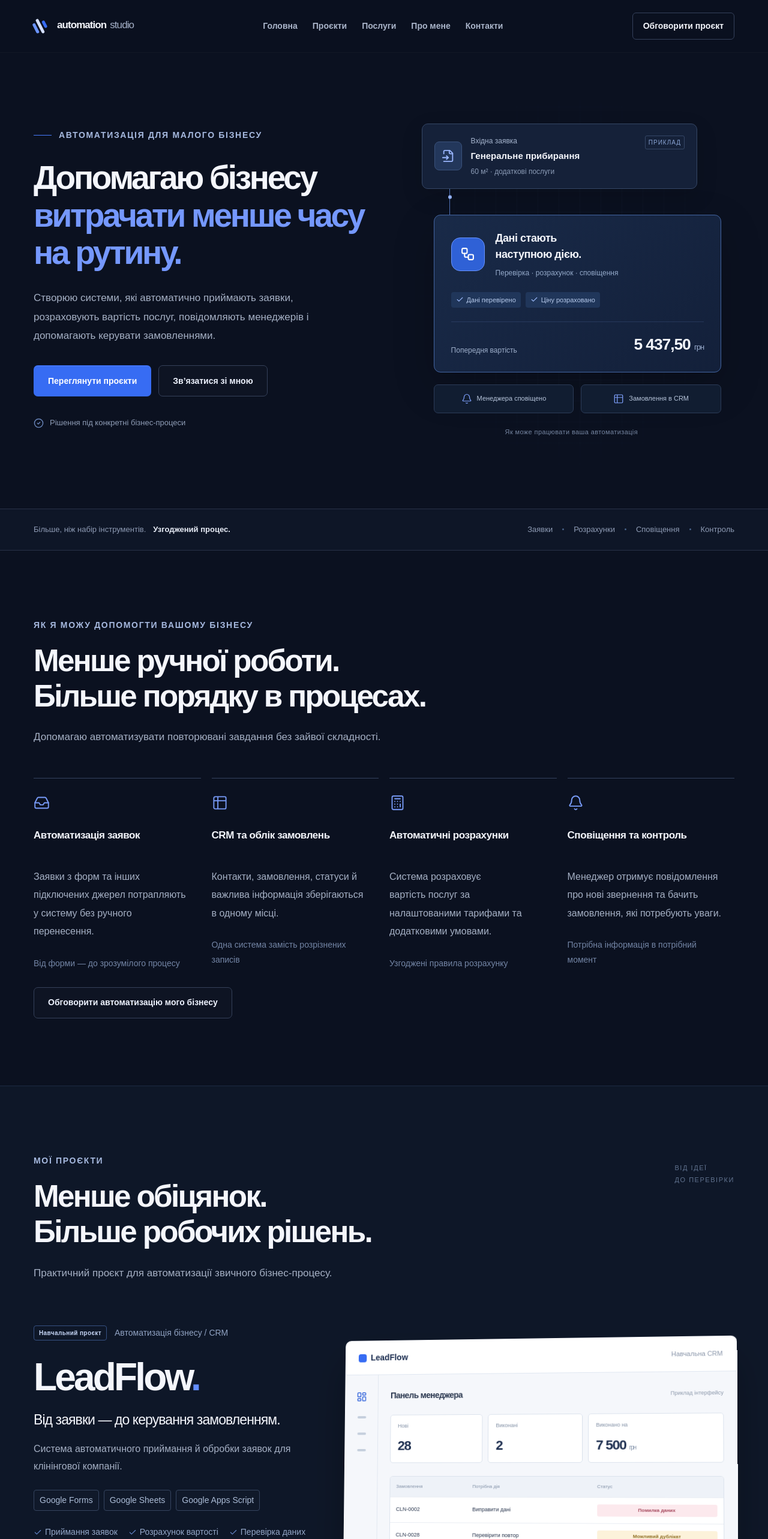
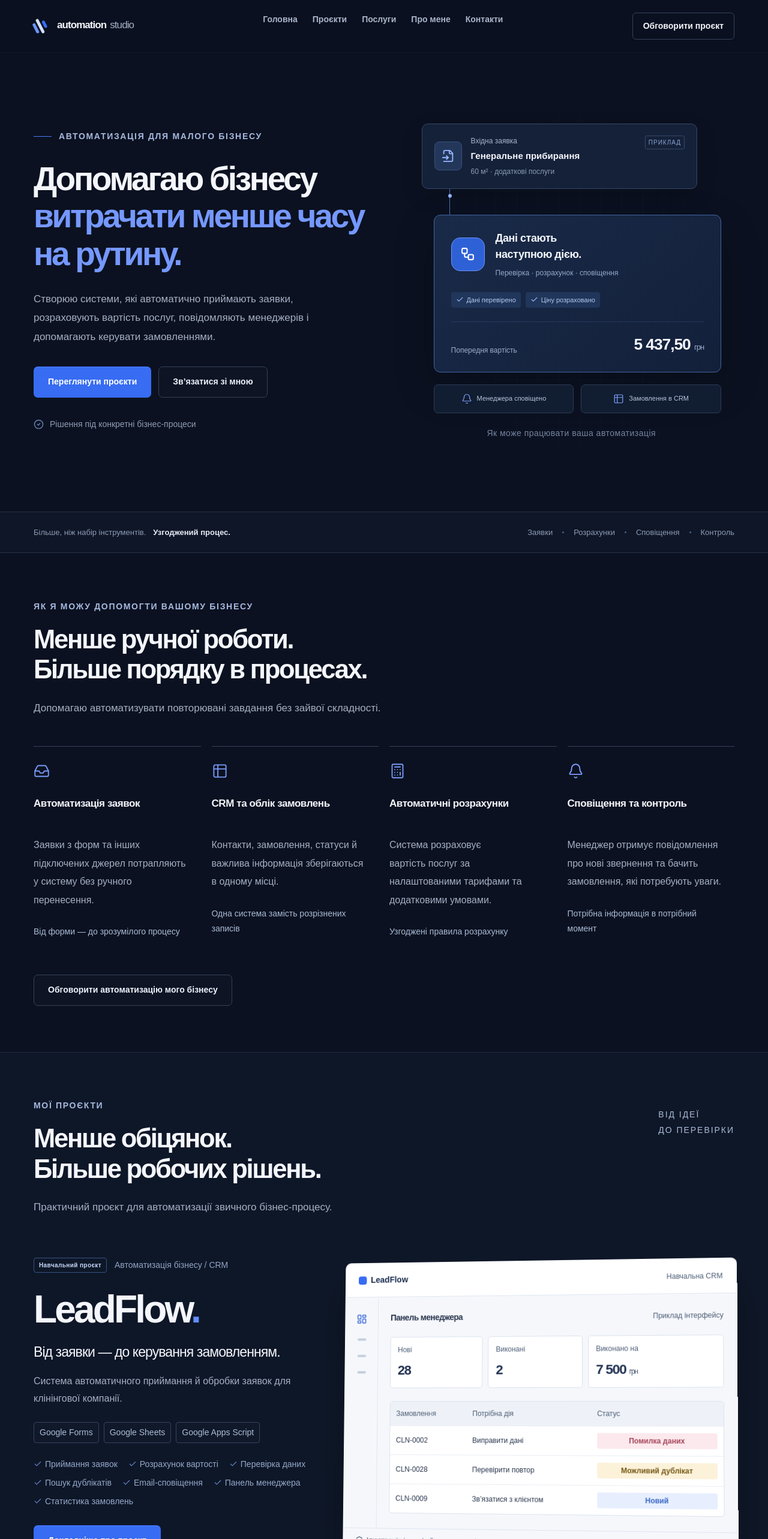
Before and after one commit to neklyudy/automation-studio-leadflow, a React (Vite) app: page / in a window 1280 px wide. Shown: the top 2566 px of the page at 60% size. Built offline with nearby package versions, Linux system fonts and the light colour scheme.

Commit message:
Update 2.0: src/styles.css

```diff
--- a/src/styles.css
+++ b/src/styles.css
@@ -1,4 +1,5 @@
-@import "tailwindcss";
+@import "tailwindcss" source(none);
+@source "./";
 @theme {
   --font-sans: "Manrope Variable", sans-serif;
   --color-studio-blue: #477bff;
@@ -27,7 +28,7 @@ html {
 }
 body {
   margin: 0;
-  min-width: 320px;
+  min-width: 0;
 }
 button,
 a,
@@ -2833,3 +2834,77 @@ svg {
     font-size: 2.65rem;
   }
 }
+/* Automation Studio 2.0: preserve the visual system, improve reading and controls. */
+.section { padding-block: clamp(3.5rem, 6vw, 6rem); }
+h2, .section-heading h2, .solution-section h2, .case-conclusion h2 { font-size: clamp(2rem, 3.4vw, 3.25rem); }
+.hero h1 { font-size: clamp(2.4rem, 4.3vw, 4.7rem); }
+.case-hero h1 { font-size: clamp(3.4rem, 7vw, 6rem); }
+.problem-section h2 { font-size: clamp(2rem, 3.4vw, 3rem); }
+.section-heading { margin-bottom: clamp(2rem, 4vw, 3rem); }
+.section-cta { margin-top: 2rem; }
+.author-initials { font-size: clamp(4rem, 9vw, 7rem); font-weight: 600; color: #93afff; letter-spacing: -.08em; }
+.personal-approach { margin-top: 1.75rem; }
+.personal-approach h3 { font-size: 1rem; }
+.personal-approach ol { display: grid; grid-template-columns: 1fr 1fr; gap: .8rem 1.5rem; padding-left: 1.3rem; color: #c4cfe2; font-size: 1rem; }
+.test-disclosure { margin-top: 1.5rem; line-height: 1.7; max-width: 72ch; }
+.suitability { max-width: 1000px; }
+.suitability > p { color: #b7c4d9; line-height: 1.8; margin-bottom: 1.75rem; font-size: 1rem; max-width: 72ch; }
+.lightbox { width: calc(100% - 2rem); max-width: 1440px; max-height: 95dvh; }
+.lightbox-canvas { overflow: auto; max-height: 65dvh; background: #e7edf6; border-radius: 4px; }
+.lightbox-canvas img { width: 100%; height: 65dvh; object-fit: contain; }
+.lightbox-canvas.is-zoomed img { width: max(100%, 1500px); max-width: none; height: auto; object-fit: initial; }
+.zoom-control { display: block; margin: .75rem auto 0; min-height: 44px; padding: .5rem 1rem; background: #21385c; border: 1px solid #7493c2; border-radius: 6px; font-size: .875rem; }
+.lightbox-bottom p { font-size: .875rem; }
+.demo-alternatives { display: flex; flex-wrap: wrap; gap: .75rem 1.25rem; margin-top: 1rem; }
+.demo-alternatives a { text-decoration: underline; text-underline-offset: 4px; font-size: 1rem; padding-block: .6rem; }
+.video-player { aspect-ratio: 16/9; width: 100%; margin-top: 2rem; border-radius: 10px; overflow: hidden; background: #0b1120; }
+.video-player :is(video,iframe,.video-start) { display: block; width: 100%; height: 100%; border: 0; }
+.video-start { position: relative; padding: 0; color: white; background: #0b1120; }
+.video-start img { width: 100%; height: 100%; object-fit: cover; }
+.video-start > span { position: absolute; inset: auto 0 0; display: flex; align-items: center; justify-content: center; gap: 1rem; min-height: 64px; padding: 1rem; background: #0b1120e8; font-size: 1rem; }
+.button, .icon-button, .nav a { min-height: 44px; }
+.icon-button { min-width: 44px; }
+.service-note, .flow-node > small, .tech-role { color: #a9bbd6; }
+.demo-warning, .hero-note, .about-caption, .visual-footnote, .check-list > span, .back-link { font-size: .875rem; }
+@media(max-width:600px) {
+  .hero h1 { font-size: clamp(2.15rem, 9.2vw, 2.9rem); }
+  .hero .eyebrow { font-size: .875rem; letter-spacing: .08em; }
+  .section-heading h2 { font-size: clamp(1.9rem, 8vw, 2.4rem); }
+  .personal-approach ol { grid-template-columns: 1fr; }
+  .flow-interactive .flow-track { grid-template-columns: 1fr; gap: .5rem; padding: 1rem; }
+  .flow-interactive .flow-track::before { display: none; }
+  .flow-interactive .flow-node { display: grid; grid-template-columns: 44px 1fr; column-gap: .8rem; text-align: left; padding: .6rem; align-items: center; }
+  .flow-interactive .node-icon { grid-row: span 2; width: 44px; height: 44px; margin: 0; }
+  .flow-interactive .flow-node > small { font-size: .875rem; }
+  .flow-interactive .flow-node > span:not(.node-icon) { font-size: 1rem; }
+  .flow-summary { flex-wrap: wrap; }
+  .service-note { font-size: .875rem; }
+  .about-caption { line-height: 1.5; padding-inline: .75rem; }
+  .video-placeholder { padding: 1.25rem; }
+  .lightbox { width: calc(100% - 1rem); }
+}
+
+/* Verified contrast fixes on the light problem/testing panels. */
+.problem-section .eyebrow, .test-section .eyebrow { color: #4b6080; }
+.problem-section p, .test-section p, .test-details p { color: #4d607c; font-size: 1rem; }
+.test-metrics strong span { color: #526681; }
+.gallery-image > span { background: #111a2d; }
+[hidden] { display: none !important; }
+.preview-top, .preview-top > span:last-child, .preview-metrics small, .preview-metrics em, .preview-table > .preview-table-head, .preview-bottom { color: #4b5c75; font-size: .75rem; }
+.preview-table > div { font-size: .75rem; line-height: 1.5; }
+.preview-table b { font-size: .75rem; white-space: normal; }
+.preview-table .status-warn { color: #745613; }
+.preview-title > span { font-size: .75rem; }
+@media(max-width:600px) {
+  .preview-metrics { gap: .4rem; }
+  .preview-metrics > div { padding: .6rem .4rem; }
+  .preview-table > div { grid-template-columns: 1fr 1fr; gap: .5rem; }
+  .preview-table > div > :last-child { grid-column: 1 / -1; justify-self: start; }
+  .preview-table > .preview-table-head { display: none; }
+}
+.about-visual > .author-initials { font-size: clamp(4rem, 9vw, 7rem); line-height: 1; color: #93afff; font-weight: 600; }
+.flow-top .mono { color: #a9bbd6; font-size: .75rem; }
+.test-mark, .test-mark span { color: #4b6080; }
+.button-primary:hover { background: #2e5cdb; }
+.section-side-note { color: #a9bbd6; font-size: .875rem; }
+.preview-title > span { color: #4b5c75; }
```
